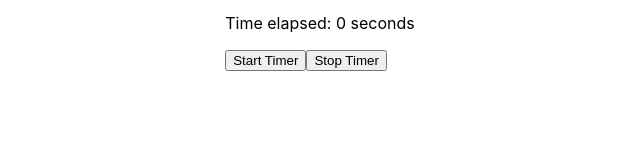
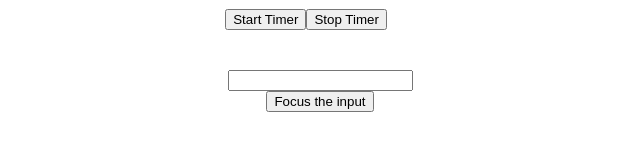
Before and after one commit to amit-negi-23/React-Hooks, a React (Create React App) app: page / in a window 1280 px wide. Shown: the part 637-788 px from the top of the page, without its empty margins (320-960 px from the left). Built offline with nearby package versions, Linux system fonts and the light colour scheme.

Commit message:
Exaple 5: useRef() and forwardRef()

```diff
--- /dev/null
+++ b/src/3_useRef/learningHook5.jsx
@@ -0,0 +1,25 @@
+import { forwardRef, useRef } from 'react';
+
+//child component
+const MyInput = forwardRef((props, ref) => {
+  return <input {...props} ref={ref} />;
+});
+
+
+//parent component
+export default function Form() {
+  const inputRef = useRef(null);
+
+  function handleClick() {
+    inputRef.current.focus();
+  }
+
+  return (
+    <>
+      <MyInput ref={inputRef} />
+      <button onClick={handleClick}>
+        Focus the input
+      </button>
+    </>
+  );
+}
--- a/src/App.js
+++ b/src/App.js
@@ -2,6 +2,7 @@ import Learning_useRef from "./3_useRef/learningHook";
 import Learning2_useRef from "./3_useRef/learningHook2";
 import Learning3_useRef from "./3_useRef/learningHook3";
 import Learning4_useRef from "./3_useRef/learningHook4";
+import Learning5_useRef from "./3_useRef/learningHook5";
 import "./App.css";
 
 function App() {
@@ -14,6 +15,8 @@ function App() {
       <Learning3_useRef/>
       <br/><br/>
       <Learning4_useRef/>
+      <br/><br/>
+      <Learning5_useRef/>
     </div>
   );
 }
```
